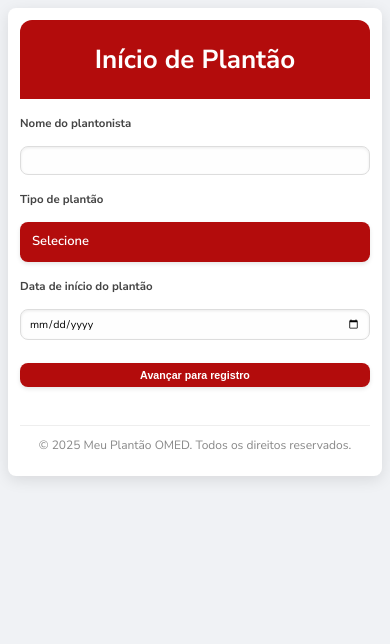
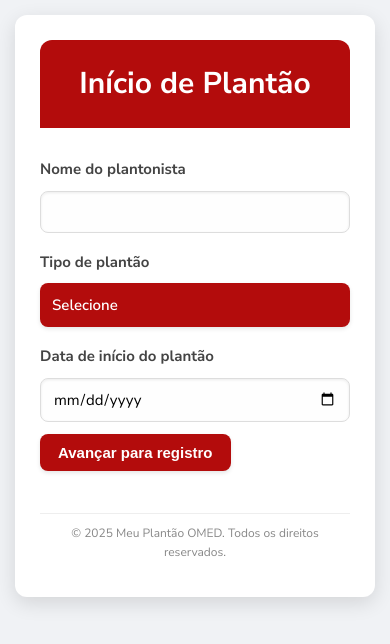
Before and after one commit to myyrla/appplant-omed, a React (Create React App) app: page / in a window 390 px wide. Shown: the top 644 px of the page. Built offline with nearby package versions, Linux system fonts and the light colour scheme.

Commit message:
ajustes finais no App e CSS

```diff
--- a/src/App.js
+++ b/src/App.js
@@ -11,12 +11,13 @@ import {
   SelectContent,
   SelectItem,
 } from './components/ui/select';
-import { eachHourOfInterval, addHours, format, isValid, subMilliseconds } from 'date-fns'; // Importei isValid e subMilliseconds
+// Importa parseISO e startOfHour para manipulação precisa de datas
+import { eachHourOfInterval, addHours, format, isValid, parseISO, startOfHour } from 'date-fns';
 
 import jsPDF from 'jspdf';
 import autoTable from 'jspdf-autotable';
 
-import './style.css'; // Certifique-se de que este arquivo existe e contém os estilos
+import './style.css';
 
 export default function PlantaoApp() {
   const [etapa, setEtapa] = useState('inicio');
@@ -58,6 +59,7 @@ export default function PlantaoApp() {
     [pacientes]
   );
 
+// A função calcularValorFixo foi substituída pela sua versão fornecida
 const calcularValorFixo = () => {
   if (
     !dataInicioPlantao ||
@@ -71,12 +73,10 @@ export default function PlantaoApp() {
     tipoPlantao === 'Lider'
       ? `${dataInicioPlantao}T09:00:00`
       : `${dataInicioPlantao}T${horaInicioPlantao}:00`;
-    // Adjusted endDateTimeString to ensure it uses dataFimPlantao correctly for PA
   const endDateTimeString =
     tipoPlantao === 'Lider'
       ? `${dataFimPlantao}T17:00:00`
       : `${dataFimPlantao}T${horaFimPlantao}:00`;
-
 
   const dataInicio = new Date(startDateTimeString);
   const dataFim = new Date(endDateTimeString);
@@ -88,50 +88,38 @@ export default function PlantaoApp() {
     return 0;
   }
 
-    // Correção: Use addHours(dataFim, -1) para tornar o final do intervalo exclusivo
-    const hoursInterval = eachHourOfInterval({
-      start: dataInicio,
-      end: addHours(dataFim, -1),
-    });
+  // calcula diferença em milissegundos
+  const diffMs = dataFim.getTime() - dataInicio.getTime();
+  // calcula total de horas exatas
+  const totalHoras = diffMs / (1000 * 60 * 60);
 
-    // --- Início da seção de depuração para cálculo fixo ---
-    console.log('--- Debugging Fixed Value Calculation ---');
-    console.log('Tipo de Plantão:', tipoPlantao);
-    console.log('Data/Hora Início (parsed):', dataInicio.toISOString());
-    console.log('Data/Hora Fim (parsed):', dataFim.toISOString());
-    console.log('Data/Hora Fim enviada para eachHourOfInterval (subtraindo 1 hora):', addHours(dataFim, -1).toISOString());
-    console.log('Horas no intervalo gerado (apenas início da hora):', hoursInterval.map(d => format(d, 'HH:mm')));
-    console.log('Número de horas no intervalo:', hoursInterval.length);
-    // --- Fim da seção de depuração para cálculo fixo ---
+  let total = 0;
 
-    return hoursInterval.reduce((total, hora) => {
-      const h = hora.getHours(); // Hora atual do intervalo (ex: 13 para 13:00)
-      const diaSemana = hora.getDay(); // 0 para Domingo, 6 para Sábado
-      const fimDeSemana = diaSemana === 0 || diaSemana === 6; // Verifica se é Fim de Semana
+  for (let i = 0; i < totalHoras; i++) {
+    const horaAtual = new Date(dataInicio.getTime() + i * 60 * 60 * 1000);
+    const h = horaAtual.getHours();
+    const diaSemana = horaAtual.getDay();
+    const fimDeSemana = diaSemana === 0 || diaSemana === 6;
     let valorHora = 0;
 
     if (tipoPlantao === 'PA') {
-        // Horários para Pronto Atendimento
       if (fimDeSemana) {
-          // Fim de semana
-          valorHora = (h >= 7 && h < 19) ? 60 : 70; // 07h-19h é 60, 19h-07h (noturno) é 70
+        valorHora = (h >= 7 && h < 19) ? 60 : 70;
       } else {
-          // Dia útil
-          valorHora = (h >= 7 && h < 19) ? 50 : 70; // 07h-19h é 50, 19h-07h (noturno) é 70
+        valorHora = (h >= 7 && h < 19) ? 50 : 70;
       }
     } else if (tipoPlantao === 'Lider') {
-        // Horários para Líder
-        if (h >= 9 && h < 17) { // Para Líder, apenas o horário 09h-17h é considerado
-          valorHora = fimDeSemana ? 80 : 70; // Fim de semana é 80, Dia útil é 70
-        } else {
-          valorHora = 0; // Horas fora do intervalo 09h-17h para Líder não contam para o fixo
+      if (h >= 9 && h < 17) {
+        valorHora = fimDeSemana ? 80 : 70;
       }
     }
 
-      console.log(`Hora: ${format(hora, 'HH:mm')}, Dia Semana: ${diaSemana} (Fim de Semana: ${fimDeSemana}), Valor da Hora: ${valorHora}`);
-      return total + valorHora;
-    }, 0);
+    total += valorHora;
+  }
+
+  return total;
 };
+
 
   useEffect(() => {
     const fixo = calcularValorFixo();
@@ -156,7 +144,6 @@ export default function PlantaoApp() {
 
   const gerarPDF = () => {
     const doc = new jsPDF();
-    // Removida a linha doc.addFont('ZapfDingbats', 'normal'); para evitar possíveis problemas
 
     let currentY = 20;
     const margin = 14;
@@ -264,10 +251,10 @@ export default function PlantaoApp() {
         body: pacientes.map((p, index) => [
           index + 1,
           p.nome,
-          p.inicial ? 'X' : '', // Trocado para 'X'
-          p.retorno ? 'X' : '', // Trocado para 'X'
-          p.reavaliacao ? 'X' : '', // Trocado para 'X'
-          p.desfecho ? 'X' : '', // Trocado para 'X'
+          p.inicial ? 'X' : '',
+          p.retorno ? 'X' : '',
+          p.reavaliacao ? 'X' : '',
+          p.desfecho ? 'X' : '',
           p.obs,
           `R$ ${calcularValorPaciente(p).toFixed(2)}`,
         ]),
@@ -288,10 +275,10 @@ export default function PlantaoApp() {
         },
         columnStyles: {
           0: { halign: 'center', cellWidth: 10 },
-          2: { halign: 'center', cellWidth: 20 }, // Removida font: 'ZapfDingbats'
-          3: { halign: 'center', cellWidth: 20 }, // Removida font: 'ZapfDingbats'
-          4: { halign: 'center', cellWidth: 25 }, // Removida font: 'ZapfDingbats'
-          5: { halign: 'center', cellWidth: 20 }, // Removida font: 'ZapfDingbats'
+          2: { halign: 'center', cellWidth: 20 },
+          3: { halign: 'center', cellWidth: 20 },
+          4: { halign: 'center', cellWidth: 25 },
+          5: { halign: 'center', cellWidth: 20 },
           7: { halign: 'right', cellWidth: 20 },
         },
         alternateRowStyles: {
@@ -355,17 +342,24 @@ export default function PlantaoApp() {
     );
 
     // Lógica para nomear o arquivo PDF
-    const startDate = new Date(dataInicioPlantao);
+    const startDate = parseISO(dataInicioPlantao);
     let formattedDate = '';
-    if (dataInicioPlantao && isValid(startDate)) { // Verifica se a data é válida
+    if (dataInicioPlantao && isValid(startDate)) {
         formattedDate = format(startDate, 'dd-MM-yyyy');
     } else {
-        formattedDate = 'Data-Indefinida'; // Fallback para data inválida
+        formattedDate = 'Data-Indefinida';
     }
 
-    const cleanedPlantonistaName = nomePlantonista.trim().replace(/\s+/g, '-'); // Remove espaços extras e substitui por hífen
+    // Implementação da limpeza do nome do plantonista conforme sua especificação
+    const cleanedPlantonistaName = nomePlantonista
+      .trim()
+      .normalize("NFD") // remove acentos
+      .replace(/[\u0300-\u036f]/g, "") // remove acentos
+      .replace(/\s+/g, "-") // troca espaços por hífens
+      .replace(/[^a-zA-Z0-9-_]/g, ""); // remove caracteres inválidos para filename
 
-    let filename = `relatorio-plantao.pdf`; // Nome de arquivo padrão
+    // A lógica do filename foi mantida igual à sua especificação
+    let filename = `relatorio-plantao.pdf`;
     if (cleanedPlantonistaName && formattedDate !== 'Data-Indefinida') {
         filename = `${cleanedPlantonistaName}-${formattedDate}.pdf`;
     } else if (cleanedPlantonistaName) {
@@ -374,14 +368,13 @@ export default function PlantaoApp() {
         filename = `relatorio-${formattedDate}.pdf`;
     }
 
-    console.log('Final filename generated:', filename); // Confirma o nome final
+    console.log('Final filename generated:', filename);
 
     doc.save(filename);
   };
 
   const adicionarPaciente = () => {
     if (!nomePaciente.trim()) {
-      // Alterado de alert para um console.error ou modal customizado se você tiver um.
       console.error('Por favor, insira o nome do paciente.');
       return;
     }
@@ -547,7 +540,7 @@ export default function PlantaoApp() {
         <Button
             onClick={voltarParaInicio}
             variant="outline"
-            className="absolute top-4 right-4" // Tailwind classes for positioning
+            className="absolute top-4 right-4"
         >
             Voltar ao Início
         </Button>
--- a/src/style.css
+++ b/src/style.css
@@ -7,10 +7,10 @@ body {
   font-family: 'Nunito Sans', sans-serif;
   background-color: #f0f2f5;
   color: #333;
-  font-size: 15px; /* Mantido em 15px para o ajuste anterior da fonte */
+  font-size: 15px;
   line-height: 1.6;
   min-height: 100vh;
-  padding: 15px; /* Reduzido de 20px */
+  padding: 15px;
   box-sizing: border-box;
 }
 
@@ -18,7 +18,7 @@ h1 {
   font-weight: 700;
   color: #b30c0c;
   font-size: 1.9em;
-  margin-bottom: 0.4em; /* Reduzido de 0.5em */
+  margin-bottom: 0.4em;
   text-align: center;
 }
 
@@ -26,17 +26,17 @@ h2 {
   font-weight: 700;
   color: #555;
   font-size: 1.5em;
-  margin-top: 1em; /* Reduzido de 1.5em */
-  margin-bottom: 0.6em; /* Reduzido de 0.8em */
+  margin-top: 1em;
+  margin-bottom: 0.6em;
   text-align: center;
 }
 
 .card {
   background: #fff;
   border-radius: 12px;
-  padding: 25px; /* Reduzido de 30px */
+  padding: 25px;
   box-shadow: 0 4px 12px rgba(0, 0, 0, 0.1);
-  margin: 25px auto; /* Reduzido de 30px */
+  margin: 25px auto;
   max-width: 900px;
   width: 100%;
   box-sizing: border-box;
@@ -46,8 +46,8 @@ label {
   display: block;
   font-weight: 700;
   font-size: 1em;
-  margin-bottom: 10px; /* Reduzido de 12px */
-  margin-top: 18px; /* Reduzido de 20px */
+  margin-bottom: 10px;
+  margin-top: 18px;
   color: #444;
   line-height: 1.5;
 }
@@ -56,7 +56,7 @@ input,
 select,
 textarea {
   width: 100%;
-  padding: 10px 12px; /* Reduzido de 12px 15px */
+  padding: 10px 12px;
   border: 1px solid #ddd;
   border-radius: 8px;
   font-size: 1em;
@@ -76,7 +76,7 @@ textarea:focus {
 }
 
 button {
-  padding: 10px 18px; /* Reduzido de 12px 20px */
+  padding: 10px 18px;
   background-color: #b30c0c;
   color: white;
   font-weight: 600;
@@ -108,8 +108,8 @@ button:disabled {
   font-weight: 700;
   cursor: pointer;
   line-height: 1.2;
-  margin-bottom: 8px; /* Reduzido de 10px */
-  gap: 8px; /* Reduzido de 10px */
+  margin-bottom: 8px;
+  gap: 8px;
   color: #333;
 }
 
@@ -119,31 +119,13 @@ button:disabled {
   height: 18px;
 }
 
-.textarea {
-  min-height: 90px; /* Reduzido de 100px */
-  resize: vertical;
-}
-
-.field-group {
-  display: flex;
-  flex-direction: column;
-  gap: 8px; /* Reduzido de 10px */
-  margin-bottom: 15px; /* Reduzido de 20px */
-}
-
-.botao-alinhado {
-  display: flex;
-  justify-content: flex-start;
-  margin-top: 15px; /* Reduzido de 20px */
-}
-
 .SelectTrigger {
   display: flex !important;
   justify-content: space-between;
   align-items: center;
   border: none !important;
   border-radius: 8px !important;
-  padding: 10px 12px !important; /* Reduzido de 12px 15px */
+  padding: 10px 12px !important;
   font-size: 1em !important;
   background-color: #b30c0c !important;
   color: white !important;
@@ -173,7 +155,7 @@ button:disabled {
 }
 
 .SelectItem {
-  padding: 10px 12px; /* Reduzido de 12px 15px */
+  padding: 10px 12px;
   cursor: pointer;
   font-size: 1em;
   transition: background-color 0.2s ease;
@@ -197,17 +179,34 @@ button:disabled {
   color: #b30c0c;
 }
 
-.title-divider {
-  border: none;
-  border-top: 3px solid #b30c0c;
-  margin-top: 6px; /* Reduzido de 8px */
-  margin-bottom: 15px; /* Reduzido de 20px */
-  width: 100%;
+.header-box {
+  background-color: #b30c0c;
+  padding: 20px;
+  border-radius: 12px 12px 0 0;
+  text-align: center;
+  position: relative; /* Adicionado para o botão Voltar funcionar */
+}
+
+.header-box h1 {
+  color: #fff;
+  font-size: 2em;
+  margin: 0;
+  padding: 0;
+}
+
+/* Botão "Voltar ao Início" no topo */
+.header-box .absolute.top-4.right-4 {
+  position: absolute;
+  top: 15px;
+  right: 15px;
+  padding: 8px 12px;
+  font-size: 0.9em;
+  border-radius: 8px;
 }
 
 .registro-container,
 .inicio-container {
-  padding: 25px; /* Reduzido de 30px */
+  padding: 25px;
   width: 100%;
   max-width: 900px;
   background-color: #fff;
@@ -218,135 +217,85 @@ button:disabled {
   margin-right: auto;
   display: flex;
   flex-direction: column;
-  gap: 12px; /* Reduzido de 15px */
+  gap: 12px;
 }
 
-.registro-info,
-.inicio-info {
-  margin-bottom: 12px; /* Reduzido de 15px */
-  padding: 12px; /* Reduzido de 15px */
+.registro-info {
+  margin-bottom: 12px;
+  padding: 12px;
   background-color: #f8f8f8;
   border-radius: 8px;
   border: 1px solid #eee;
-  box-shadow: inset 0 1px 3px rgba(0, 0, 0, 0.05);
 }
 
-.registro-info p,
-.inicio-info p {
-  margin: 6px 0; /* Reduzido de 8px */
+.registro-info p {
+  margin: 6px 0;
   font-size: 1em;
   font-weight: 700;
   color: #555;
   word-wrap: break-word;
-  overflow-wrap: break-word;
 }
 
-.registro-inputs,
-.inicio-inputs {
+.registro-inputs {
   display: flex;
   flex-direction: column;
-  gap: 8px; /* Reduzido de 10px */
-}
-
-.textarea-registro {
-  min-height: 90px;
-  resize: vertical;
-}
-
-.botoes-registro,
-.botoes-inicio {
-  display: flex;
-  flex-direction: column;
-  gap: 8px; /* Reduzido de 10px */
-  margin-top: 15px; /* Reduzido de 20px */
-}
-
-.botao-grande {
-  width: 100%;
-  padding: 12px 18px; /* Reduzido de 15px 20px */
-  font-size: 1.05em;
-  font-weight: 700;
-  background-color: #b30c0c;
-  color: white;
-  border: none;
-  border-radius: 8px;
-  cursor: pointer;
-  transition: background-color 0.3s ease, transform 0.2s ease,
-    box-shadow 0.2s ease;
-  box-shadow: 0 4px 8px rgba(0, 0, 0, 0.15);
-}
-
-.botao-grande:hover:not(:disabled) {
-  background-color: #910a0a;
-  transform: translateY(-3px);
-  box-shadow: 0 6px 12px rgba(0, 0, 0, 0.2);
+  gap: 8px;
 }
 
 .pacientes-list {
-  margin-top: 20px; /* Reduzido de 25px */
+  margin-top: 20px;
   border-top: 1px solid #eee;
-  padding-top: 12px; /* Reduzido de 15px */
+  padding-top: 12px;
 }
 
 .pacientes-list h2 {
   font-size: 1.25em;
   color: #b30c0c;
-  margin-bottom: 12px; /* Reduzido de 15px */
+  margin-bottom: 12px;
   text-align: left;
   border-bottom: 2px solid #b30c0c;
-  padding-bottom: 6px; /* Reduzido de 8px */
+  padding-bottom: 6px;
 }
 
 .paciente-card {
   background-color: #fafafa;
   border: 1px solid #e0e0e0;
   border-radius: 8px;
-  padding: 10px; /* Reduzido de 12px */
-  margin-bottom: 10px; /* Reduzido de 12px */
+  padding: 10px;
+  margin-bottom: 10px;
   box-shadow: 0 2px 6px rgba(0, 0, 0, 0.08);
-  /* Removi o position: relative daqui, pois ele deve estar no .paciente-card-content */
 }
 
 .paciente-card-content {
   flex-grow: 1;
   display: flex;
-  justify-content: space-between; /* Mantém o botão à direita */
-  align-items: flex-start; /* Alinha os itens ao topo, permitindo que o botão desça */
-  position: relative; /* ESSENCIAL para o posicionamento do emoji */
-  padding-right: 60px; /* Adiciona um espaço para o emoji não sobrepor o texto */
+  justify-content: space-between;
+  align-items: flex-start;
+  position: relative;
 }
 
 .paciente-card-content p {
-  margin: 3px 0; /* Reduzido de 4px */
+  margin: 3px 0;
   font-size: 0.88em;
   word-wrap: break-word;
-  overflow-wrap: break-word;
 }
 
 .paciente-card-content p strong {
   color: #666;
 }
 
-.paciente-card .button {
-  /* Alterei para .button para ser mais específico se necessário */
-  margin-left: 10px; /* Reduzido de 15px */
-  padding: 6px 10px; /* Reduzido de 7px 12px */
-  font-size: 0.8em;
-  background-color: #337ab7; /* Cor do botão de editar */
-  box-shadow: none;
-  flex-shrink: 0;
-  margin-top: 15px; /* Adicionado para empurrar o botão para baixo */
-}
-
-.paciente-card .button:hover {
-  background-color: #286090;
-  transform: translateY(-1px);
-  box-shadow: 0 1px 3px rgba(0, 0, 0, 0.1);
+.incomplete-patient-indicator {
+  position: absolute;
+  top: 5px;
+  right: 5px;
+  font-size: 1.7em;
+  color: red;
+  z-index: 10;
 }
 
 .totais-plantao {
-  margin-top: 20px; /* Reduzido de 25px */
-  padding-top: 12px; /* Reduzido de 15px */
+  margin-top: 20px;
+  padding-top: 12px;
   border-top: 1px solid #eee;
   text-align: center;
 }
@@ -355,207 +304,5 @@ button:disabled {
   font-size: 1em;
   font-weight: 700;
   color: #333;
-  margin-bottom: 6px; /* Reduzido de 8px */
+  margin-bottom: 6px;
 }
-
-/* Novo estilo para o indicador de paciente incompleto */
-.incomplete-patient-indicator {
-  position: absolute;
-  top: 5px; /* Ajuste conforme necessário para o espaçamento do topo */
-  right: 5px; /* Ajuste conforme necessário para o espaçamento da direita */
-  font-size: 1.7em; /* Aumentei um pouco o tamanho */
-  color: red; /* O emoji é vermelho, mas se quiser garantir a cor */
-  z-index: 10; /* Garante que o emoji fique acima de outros elementos */
-}
-
-/* --- Media Queries para Responsividade --- */
-
-@media (max-width: 768px) {
-  body {
-    padding: 10px; /* Reduzido de 15px */
-    font-size: 14px;
-    line-height: 1.5;
-  }
-
-  .registro-container,
-  .inicio-container {
-    padding: 18px; /* Reduzido de 20px */
-    border-radius: 8px;
-    box-shadow: 0 4px 15px rgba(0, 0, 0, 0.1);
-    max-width: 100%;
-    width: auto;
-    gap: 10px; /* Reduzido de 12px */
-  }
-
-  h1 {
-    font-size: 1.7em;
-  }
-
-  h2 {
-    font-size: 1.3em;
-  }
-
-  label {
-    font-size: 0.9em;
-    margin-top: 12px; /* Ajuste se necessário */
-    margin-bottom: 8px; /* Ajuste se necessário */
-  }
-
-  input,
-  select,
-  textarea,
-  button {
-    padding: 8px 10px; /* Reduzido de 10px 12px */
-    font-size: 0.88em;
-  }
-
-  .botao-grande {
-    padding: 10px 12px; /* Reduzido de 12px 15px */
-    font-size: 0.95em;
-  }
-
-  .checkbox-linha {
-    font-size: 0.88em;
-  }
-
-  .registro-info p,
-  .totais-plantao p {
-    font-size: 0.92em;
-    margin: 5px 0; /* Reduzido de 6px 0 */
-  }
-
-  .pacientes-list h2 {
-    font-size: 1.15em;
-    margin-bottom: 10px; /* Reduzido de 12px */
-    padding-bottom: 5px; /* Reduzido de 6px */
-  }
-
-  .paciente-card {
-    padding: 8px; /* Reduzido de 10px */
-    margin-bottom: 8px; /* Reduzido de 10px */
-    flex-direction: column;
-    align-items: flex-start;
-  }
-
-  .paciente-card-content {
-    flex-direction: column; /* Coloca o conteúdo e o botão um abaixo do outro */
-    align-items: flex-start; /* Alinha o conteúdo à esquerda */
-    width: 100%; /* Garante que o conteúdo ocupe a largura total disponível */
-    padding: 0; /* Remova o padding aqui se já estiver no .paciente-card */
-  }
-
-  .paciente-card-content p {
-    margin: 3px 0; /* Mantido igual */
-    font-size: 0.82em;
-  }
-
-  .paciente-card .button {
-    padding: 5px 8px; /* Reduzido de 6px 10px */
-    font-size: 0.78em;
-    margin-left: 0;
-    margin-top: 10px; /* Ajuste a margem para telas menores */
-    width: 100%; /* Garante que o botão ocupe a largura total */
-  }
-
-  .totais-plantao {
-    margin-top: 15px; /* Reduzido de 20px */
-    padding-top: 10px; /* Reduzido de 12px */
-  }
-
-  .totais-plantao p {
-    margin-bottom: 5px; /* Reduzido de 6px */
-  }
-}
-
-@media (max-width: 480px) {
-  body {
-    padding: 8px; /* Reduzido de 10px */
-    font-size: 13px;
-  }
-
-  .registro-container,
-  .inicio-container {
-    padding: 12px; /* Reduzido de 15px */
-    gap: 8px; /* Reduzido de 10px */
-  }
-
-  h1 {
-    font-size: 1.5em;
-  }
-
-  h2 {
-    font-size: 1.15em;
-  }
-
-  label {
-    font-size: 0.88em;
-    margin-top: 8px;
-    margin-bottom: 6px;
-  }
-
-  input,
-  select,
-  textarea,
-  button {
-    padding: 6px 8px; /* Reduzido de 8px 10px */
-    font-size: 0.82em;
-  }
-
-  .botao-grande {
-    padding: 8px 10px; /* Reduzido de 10px 12px */
-    font-size: 0.92em;
-  }
-
-  .checkbox-linha {
-    font-size: 0.82em;
-  }
-
-  .registro-info p,
-  .totais-plantao p {
-    font-size: 0.88em;
-    margin: 4px 0; /* Reduzido de 5px 0 */
-  }
-
-  .pacientes-list h2 {
-    font-size: 1.05em;
-    margin-bottom: 8px; /* Reduzido de 10px */
-    padding-bottom: 4px; /* Reduzido de 5px */
-  }
-
-  .paciente-card-content p {
-    margin: 2px 0; /* Reduzido de 3px */
-    font-size: 0.78em;
-  }
-
-  .paciente-card .button {
-    padding: 4px 6px; /* Reduzido de 5px 8px */
-    font-size: 0.73em;
-  }
-
-  .paciente-card .button {
-    margin-top: 6px; /* Reduzido de 8px */
-  }
-
-  .totais-plantao {
-    margin-top: 12px; /* Reduzido de 15px */
-    padding-top: 8px; /* Reduzido de 10px */
-  }
-
-  .totais-plantao p {
-    margin-bottom: 4px; /* Reduzido de 5px */
-  }
-}
-/* Header estilizado para a tela de Início de Plantão */
-.header-box {
-  background-color: #b30c0c; /* vermelho que você já está usando */
-  padding: 20px;
-  border-radius: 12px 12px 0 0; /* bordas arredondadas só em cima */
-  text-align: center;
-}
-
-.header-box h1 {
-  color: #fff; /* texto branco */
-  font-size: 2em; /* você pode ajustar o tamanho que quiser */
-  margin: 0;
-  padding: 0;
-}
```
Lines whose indentation alone changed are shown as unchanged.
